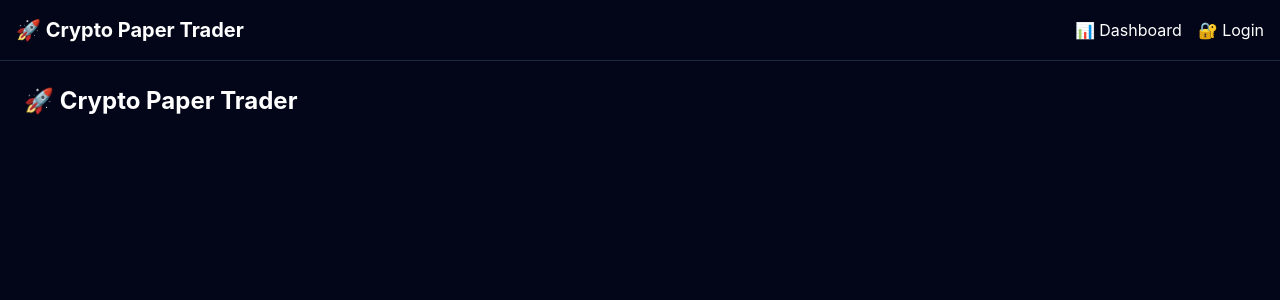
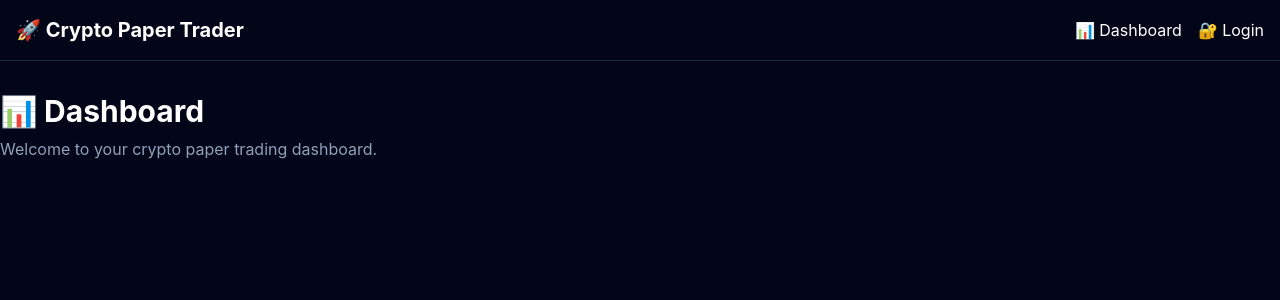
Before and after one commit to usmanismailcs55-dot/crypto-paper-trader, a React (Vite) app in the folder client/: page / in a window 1280 px wide. Shown: the top 300 px of the page. Built offline with nearby package versions, Linux system fonts and the light colour scheme.

Commit message:
Create dashboard UI

```diff
--- a/client/src/App.jsx
+++ b/client/src/App.jsx
@@ -1,11 +1,10 @@
 import Layout from "./components/layout/Layout";
+import Dashboard from "./pages/Dashboard";
 
 function App() {
   return (
     <Layout>
-      <h1 className="p-6 text-2xl font-bold">
-        🚀 Crypto Paper Trader
-      </h1>
+      <Dashboard />
     </Layout>
   );
 }
--- /dev/null
+++ b/client/src/pages/Dashboard.jsx
@@ -0,0 +1,15 @@
+const Dashboard = () => {
+  return (
+    <section className="py-8">
+      <h2 className="text-3xl font-bold">
+        📊 Dashboard
+      </h2>
+
+      <p className="mt-2 text-slate-400">
+        Welcome to your crypto paper trading dashboard.
+      </p>
+    </section>
+  );
+};
+
+export default Dashboard;
```
